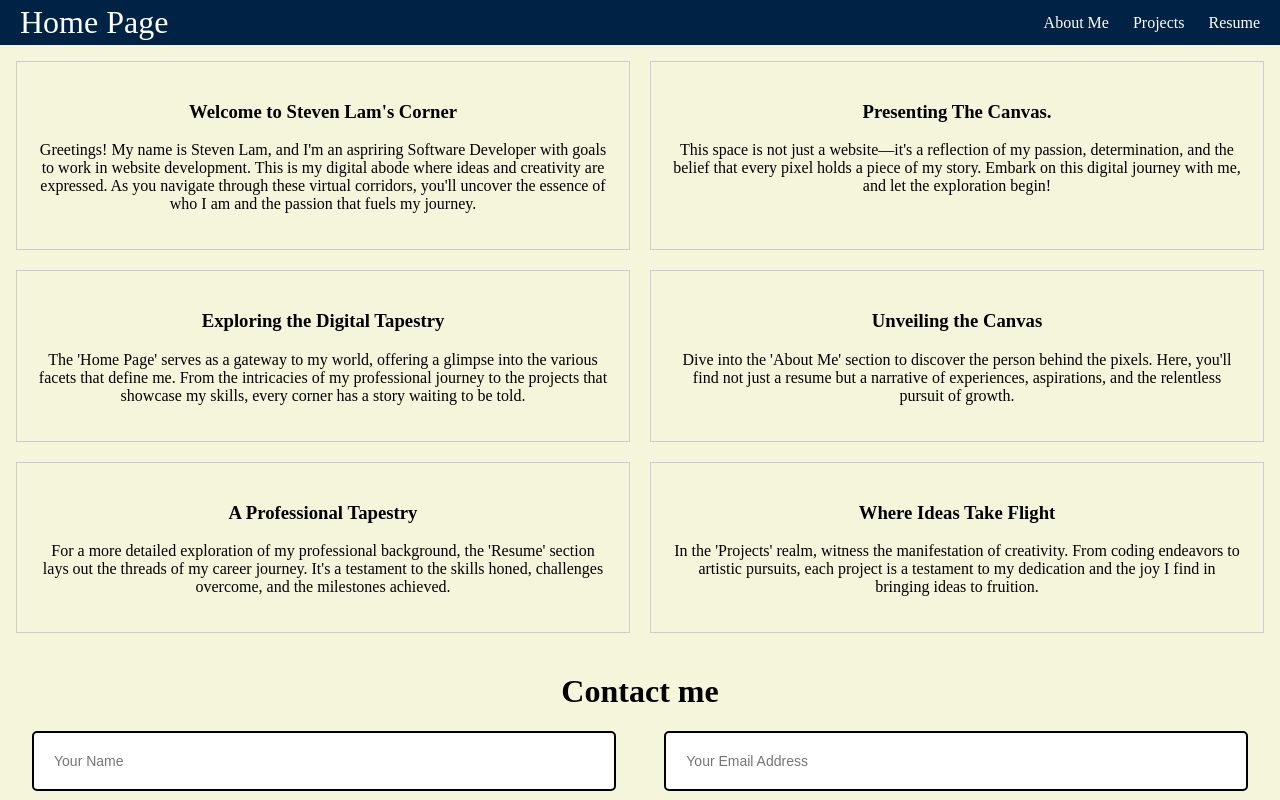
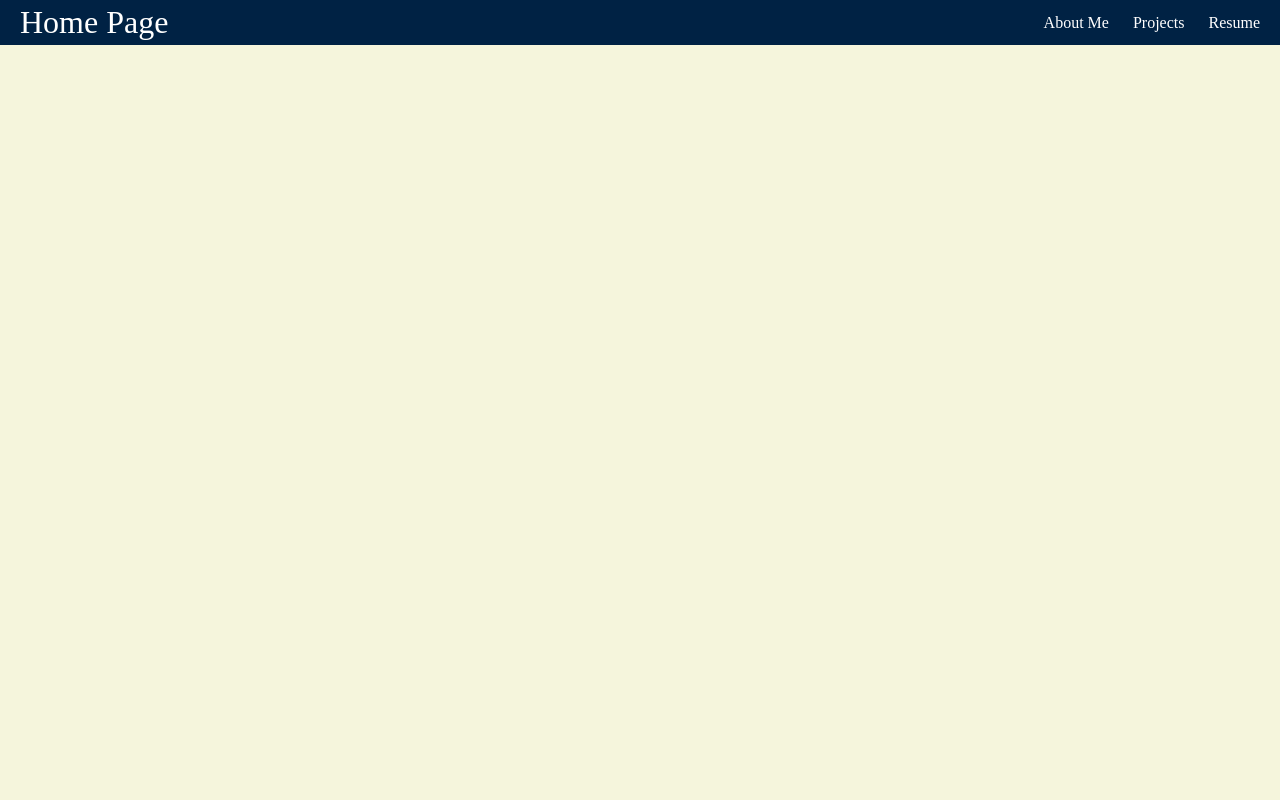
Before and after one commit to Slam210/Personal-Website, a React (Vite) app: page / in a window 1280 px wide. Shown: the top 800 px of the page. Built offline with nearby package versions, Linux system fonts and the light colour scheme.

Commit message:
Modifed Routes

```diff
--- a/src/App.jsx
+++ b/src/App.jsx
@@ -12,7 +12,7 @@
         <NavBar />
         <div className = "container">
           <Routes>
-            <Route path="/" element={<HomePage />}/>
+            <Route path="/PersonalWebsite" element={<HomePage />}/>
             <Route path="/AboutMe" element={<AboutMe />}/>
             <Route path="/Resume" element={<Resume />}/>
             <Route path="/Projects" element={<Projects />}/>
```
